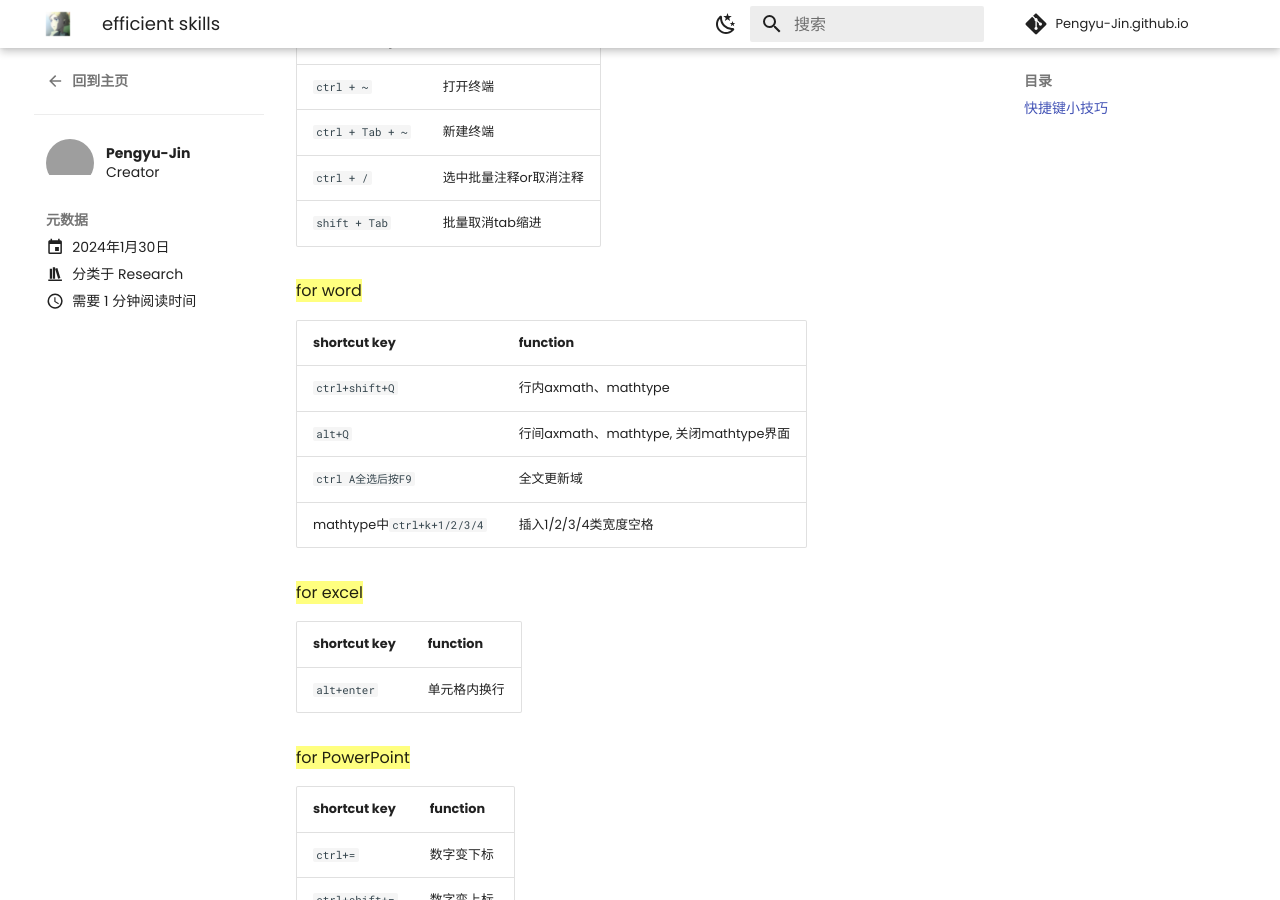
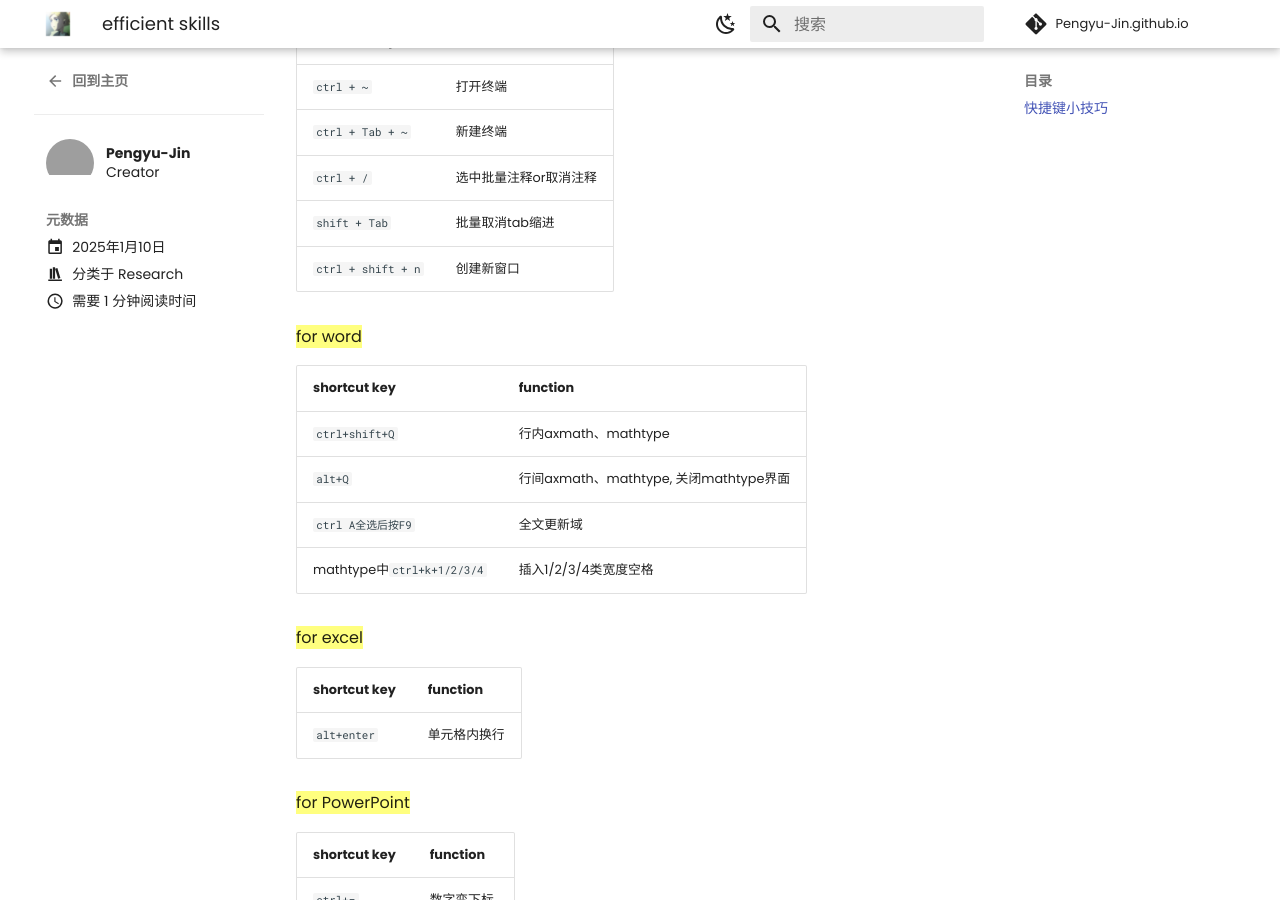
Before and after one commit to Pengyu-Jin/Pengyu-Jin.github.io, an MkDocs documentation site: the page built from docs/blog/posts/tool.md, in a window 1280 px wide and 900 px high, scrolled down 939 px. Built offline with MkDocs 1.6.1 and Material for MkDocs 9.7.7, drawn with Linux system fonts in a browser that asks for light colours; comment, search, counter and statistics services are not loaded; grey boxes are pictures that could not be loaded.

Commit message:
20250110

```diff
--- a/docs/blog/posts/tool.md
+++ b/docs/blog/posts/tool.md
@@ -1,6 +1,6 @@
 ---
 title: efficient skills
-date: 2024-01-30
+date: 2025-01-10
 authors: [Pengyu-Jin]
 slug: efficient skills
 categories:
@@ -36,6 +36,7 @@ categories:
 | `ctrl + Tab + ~`| 新建终端  |
 | `ctrl + /`| 选中批量注释or取消注释  |
 | `shift + Tab`| 批量取消tab缩进  |
+| `ctrl + shift + n`| 创建新窗口  |
 
 ==for word==
 
```
Also changed, not shown: docs/blog/posts/Latex.md (+3 -0 lines).
